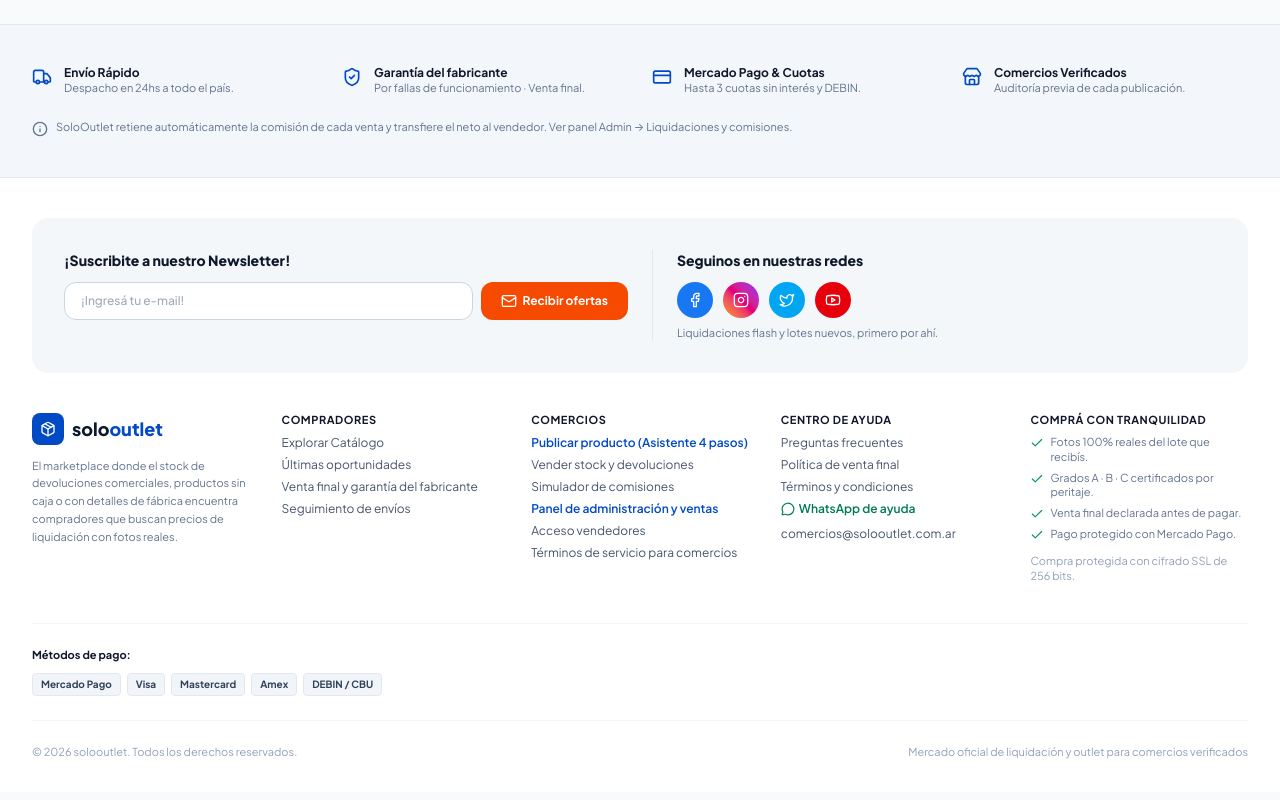
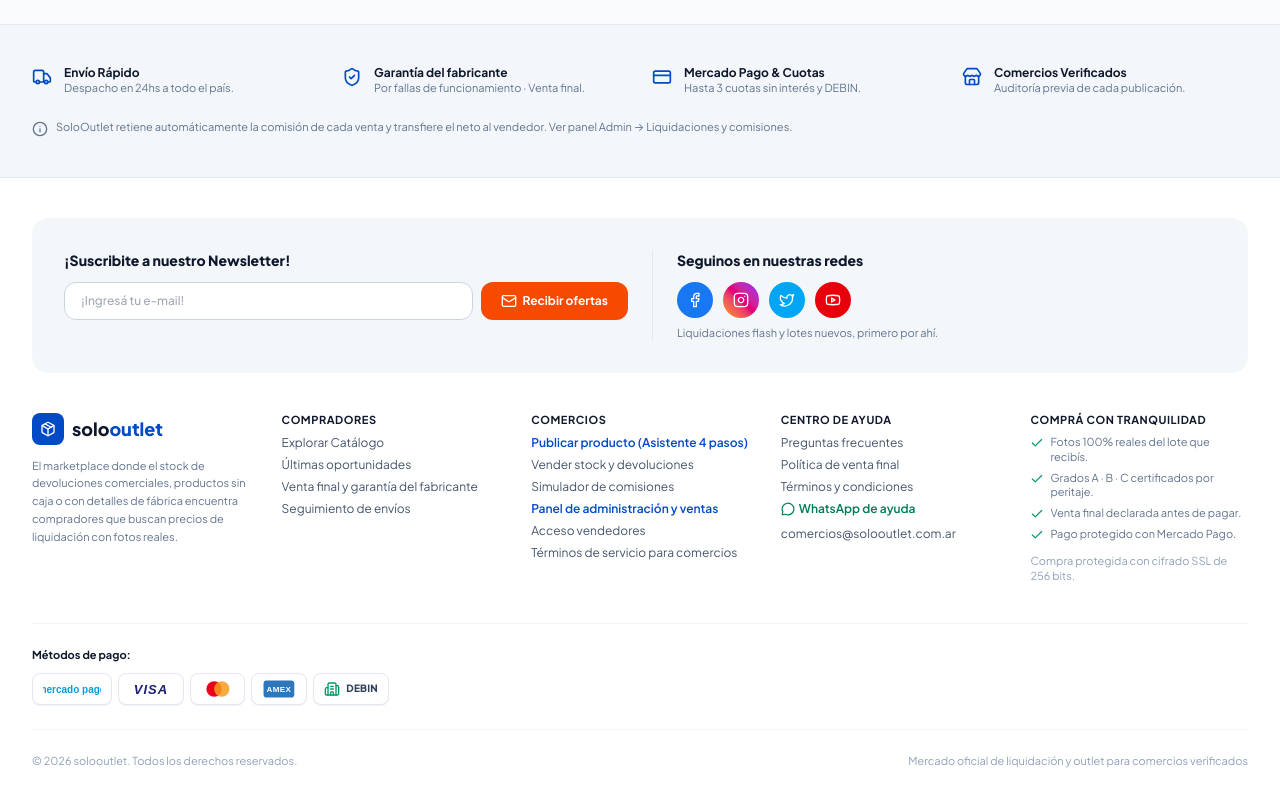
Before and after one commit to MarianGallicchio/SOLOOUTLET, a React (Vite) app: page / in a window 1280 px wide. Shown: the part 3894-4694 px from the top of the page. Built offline with nearby package versions, Linux system fonts and the light colour scheme; no server answers; a web font is replaced by a local one.

Commit message:
Iconos de marca en metodos de pago del footer

```diff
--- a/src/components/Footer.tsx
+++ b/src/components/Footer.tsx
@@ -6,6 +6,7 @@ import {
   Package, Mail, Facebook, Instagram, Twitter, Youtube,
   Check, MessageCircle,
 } from 'lucide-react';
+import { PaymentBadges } from './PaymentIcons';
 
 const NEWSLETTER_KEY = 'solooutlet_newsletter';
 
@@ -212,13 +213,7 @@ export const Footer: React.FC = () => {
         {/* Métodos de pago */}
         <div className="pt-6 border-t border-slate-100">
           <h5 className="font-bold text-slate-900 text-[11px] mb-2.5">Métodos de pago:</h5>
-          <div className="flex flex-wrap gap-1.5">
-            {['Mercado Pago', 'Visa', 'Mastercard', 'Amex', 'DEBIN / CBU'].map((m) => (
-              <span key={m} className="px-2 py-1 bg-slate-100 border border-slate-200 rounded font-bold text-[10px] text-slate-700">
-                {m}
-              </span>
-            ))}
-          </div>
+          <PaymentBadges />
         </div>
 
         {/* Bottom bar */}
--- /dev/null
+++ b/src/components/PaymentIcons.tsx
@@ -0,0 +1,74 @@
+import React from 'react';
+import { Building2 } from 'lucide-react';
+
+/**
+ * Insignias de medios de pago con marcas en SVG (sin dependencias).
+ * Se usan en el footer y donde se listen métodos aceptados.
+ */
+
+const Badge: React.FC<{ label: string; children: React.ReactNode }> = ({ label, children }) => (
+  <span
+    title={label}
+    aria-label={label}
+    className="inline-flex items-center justify-center gap-1.5 h-8 px-2.5 bg-white border border-slate-200 rounded-lg shadow-2xs"
+  >
+    {children}
+  </span>
+);
+
+export const VisaIcon: React.FC = () => (
+  <Badge label="Visa">
+    <svg viewBox="0 0 44 16" className="h-4 w-auto" role="img" aria-hidden="true">
+      <text x="22" y="12.5" textAnchor="middle" fontFamily="Arial, Helvetica, sans-serif" fontWeight="900" fontStyle="italic" fontSize="13" fill="#1A1F71" letterSpacing="1">
+        VISA
+      </text>
+    </svg>
+  </Badge>
+);
+
+export const MastercardIcon: React.FC = () => (
+  <Badge label="Mastercard">
+    <svg viewBox="0 0 44 26" className="h-5 w-auto" role="img" aria-hidden="true">
+      <circle cx="17" cy="13" r="10" fill="#EB001B" />
+      <circle cx="27" cy="13" r="10" fill="#F79E1B" fillOpacity="0.85" />
+    </svg>
+  </Badge>
+);
+
+export const AmexIcon: React.FC = () => (
+  <Badge label="American Express">
+    <svg viewBox="0 0 44 26" className="h-5 w-auto" role="img" aria-hidden="true">
+      <rect x="2" y="2" width="40" height="22" rx="4" fill="#2E77BC" />
+      <text x="22" y="17" textAnchor="middle" fontFamily="Arial, Helvetica, sans-serif" fontWeight="900" fontSize="10.5" fill="#FFFFFF" letterSpacing="0.5">
+        AMEX
+      </text>
+    </svg>
+  </Badge>
+);
+
+export const MercadoPagoIcon: React.FC = () => (
+  <Badge label="Mercado Pago">
+    <svg viewBox="0 0 72 20" className="h-4 w-auto" role="img" aria-hidden="true">
+      <text x="36" y="14.5" textAnchor="middle" fontFamily="Arial, Helvetica, sans-serif" fontWeight="800" fontSize="12.5" fill="#009EE3">
+        mercado pago
+      </text>
+    </svg>
+  </Badge>
+);
+
+export const DebinIcon: React.FC = () => (
+  <Badge label="DEBIN / Transferencia">
+    <Building2 className="w-4 h-4 text-emerald-600" />
+    <span className="text-[10px] font-extrabold text-slate-700 tracking-wide">DEBIN</span>
+  </Badge>
+);
+
+export const PaymentBadges: React.FC = () => (
+  <div className="flex flex-wrap gap-1.5">
+    <MercadoPagoIcon />
+    <VisaIcon />
+    <MastercardIcon />
+    <AmexIcon />
+    <DebinIcon />
+  </div>
+);
```
